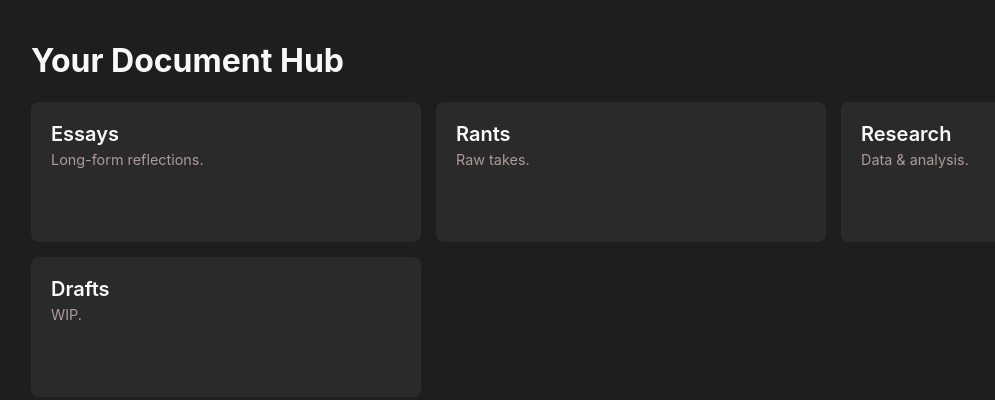
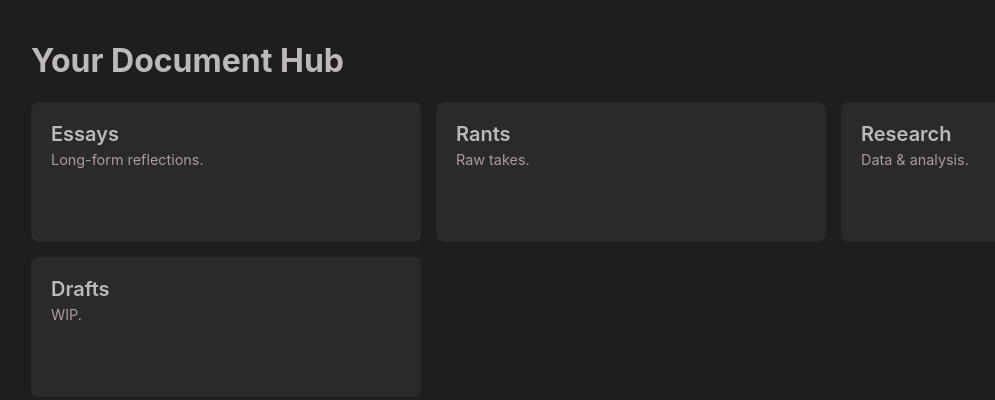
Before and after one commit to kakalukium/Test, a plain HTML site: page index.html in a window 1280 px wide. Shown: the whole page, without its empty margins (9-1004 px from the left). Drawn offline with Linux system fonts and the light colour scheme.

Commit message:
Update site files

```diff
--- a/index.html
+++ b/index.html
@@ -13,14 +13,14 @@
             --subtle: #6b6464;
             --accent: #007bff;
             /* Define different font families for different sections */
-            --font-main: -apple-system, BlinkMacSystemFont, 'Segoe UI', Roboto, sans-serif;
-            --font-post-mobile: monospace, 'Courier New', Courier;
-            --font-post-desktop: 'Consolas', monospace, 'Courier New';
+            --font-main:'SF Mono', 'sans-serif', -apple-system, BlinkMacSystemFont, 'Segoe UI', Roboto, 'Helvetica Neue';
+            --font-post-mobile: 'Menlo','Consolas','Monaco', 'SFMono-Regular', 'SF Mono', 'Roboto Mono', 'Droid Sans Mono';
+            --font-post-desktop: 'Menlo','Liberation Mono', 'Consolas', 'Monaco', 'SFMono-Regular', 'SF Mono', 'Droid Sans Mono';
 
             /* Color variables for different sections */
-            --text-main: #f8f8f8;
+            --text-main: #bdb9b9;
             --subtle-main: #ac9b9b;
-            --text-post: #cccccc;
+            --text-post: #b4a9a9;
             --subtle-post: #888888;
         }
 
@@ -71,6 +71,7 @@
         .content-container { border: 1px solid #333; border-radius: 6px; margin-bottom: 0; overflow: hidden; }
         #cryptpad-embed { width: 100%; height: 80vh; border: none; background: #1a1a1a; display: block; }
         #static-content {
+            font-size: 110%;
             padding: 20px;
             line-height: 1.7;
             background: var(--card);
```
